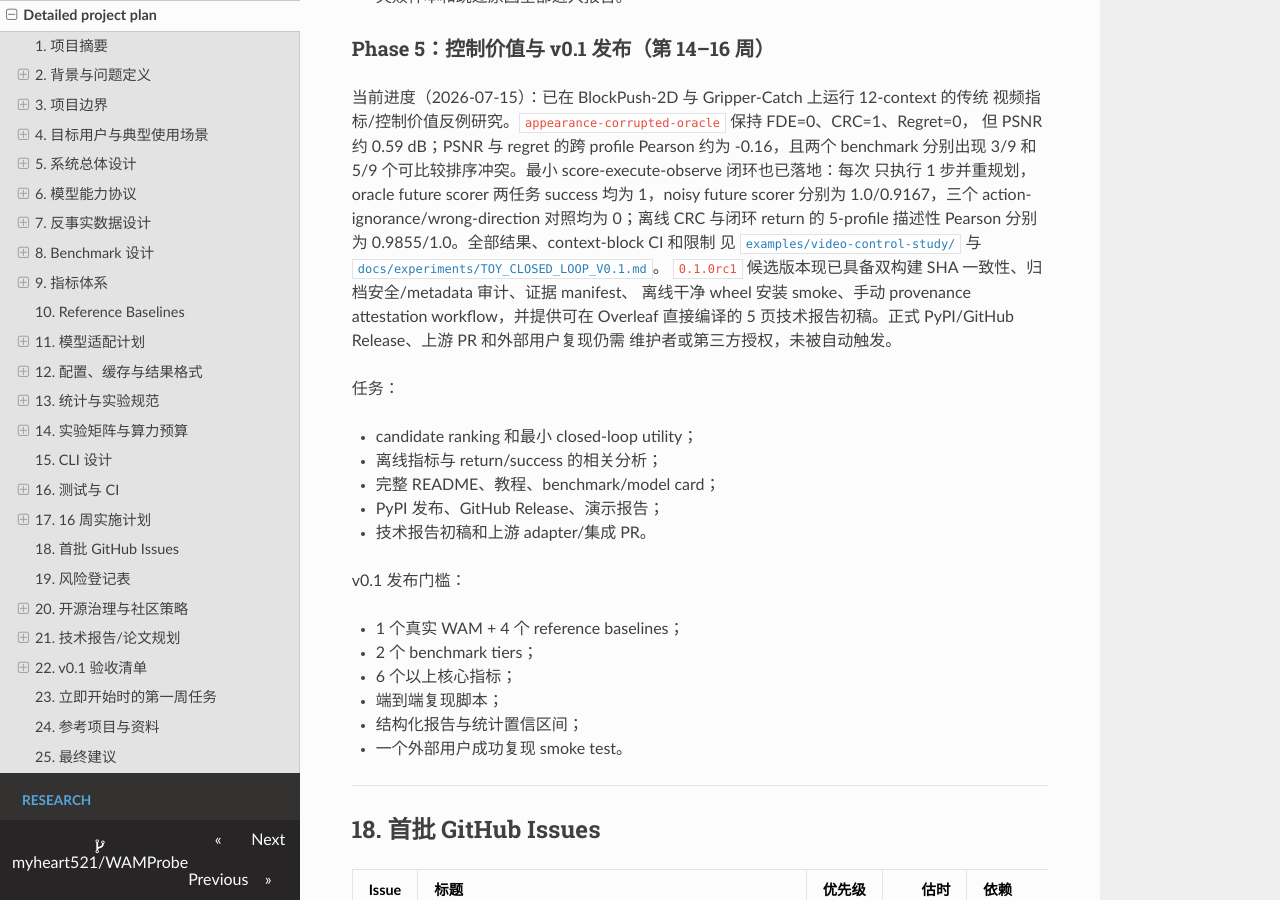
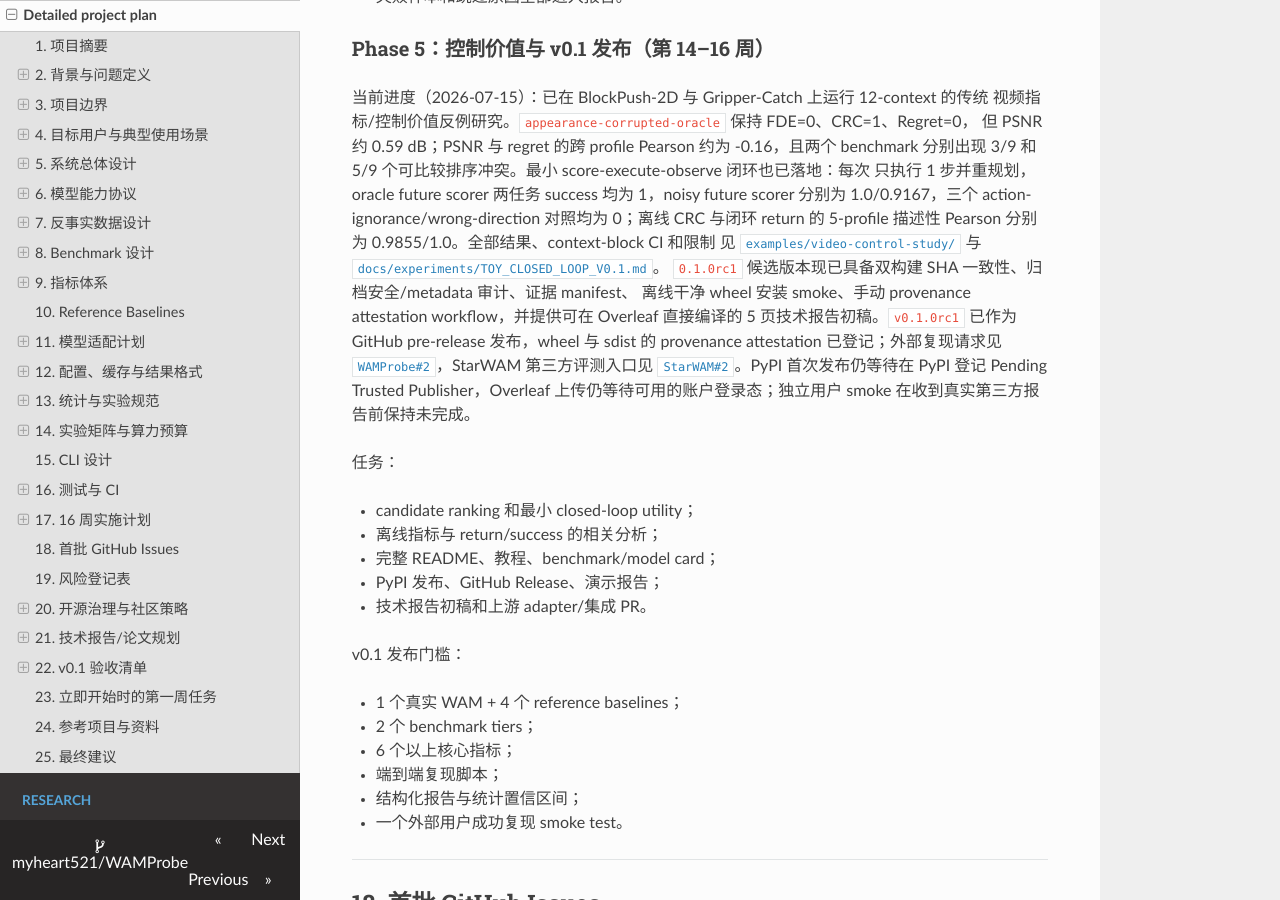
Before and after one commit to myheart521/WAMProbe, an MkDocs documentation site: the page built from docs/WAMProbe_PLAN.md, in a window 1280 px wide and 900 px high, scrolled down 24784 px. Built offline with MkDocs 1.6.1, drawn with Linux system fonts in a browser that asks for light colours; nearby versions of some CDN libraries.

```diff
--- a/docs/WAMProbe_PLAN.md
+++ b/docs/WAMProbe_PLAN.md
@@ -1126,8 +1126,12 @@ return 的 5-profile 描述性 Pearson 分别为 0.9855/1.0。全部结果、con
 与 [`docs/experiments/TOY_CLOSED_LOOP_V0.1.md`](experiments/TOY_CLOSED_LOOP_V0.1.md)。
 `0.1.0rc1` 候选版本现已具备双构建 SHA 一致性、归档安全/metadata 审计、证据 manifest、
 离线干净 wheel 安装 smoke、手动 provenance attestation workflow，并提供可在 Overleaf
-直接编译的 5 页技术报告初稿。正式 PyPI/GitHub Release、上游 PR 和外部用户复现仍需
-维护者或第三方授权，未被自动触发。
+直接编译的 5 页技术报告初稿。`v0.1.0rc1` 已作为 GitHub pre-release 发布，wheel 与
+sdist 的 provenance attestation 已登记；外部复现请求见
+[`WAMProbe#2`](https://github.com/myheart521/WAMProbe/issues/2)，StarWAM 第三方评测入口见
+[`StarWAM#2`](https://github.com/shaohua-pan/StarWAM/pull/2)。PyPI 首次发布仍等待在 PyPI
+登记 Pending Trusted Publisher，Overleaf 上传仍等待可用的账户登录态；独立用户 smoke
+在收到真实第三方报告前保持未完成。
 
 任务：
 
```
Also changed, not shown: CHANGELOG.md (+3 -2 lines), README.md (+11 -2 lines), release/README.md (+8 -1 lines).
